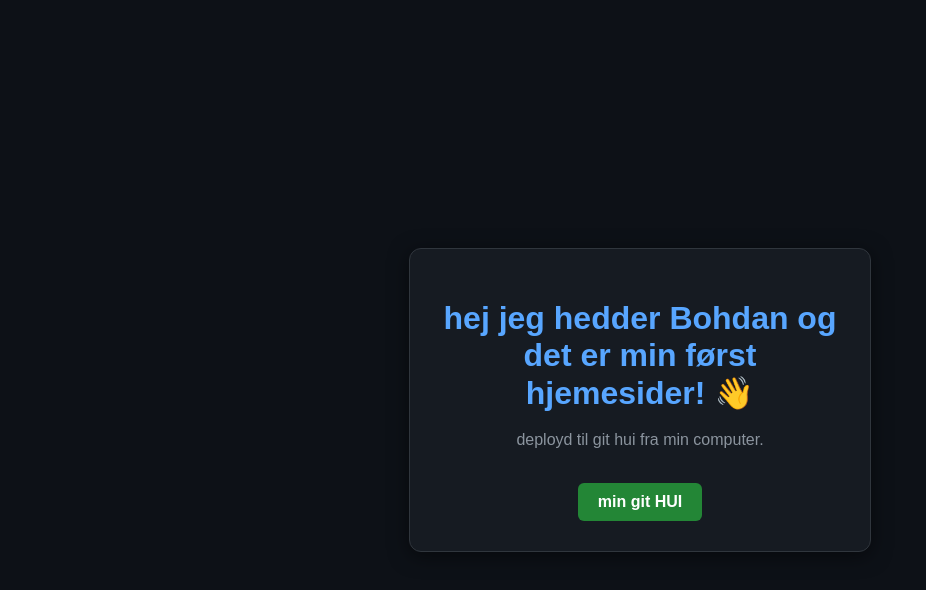
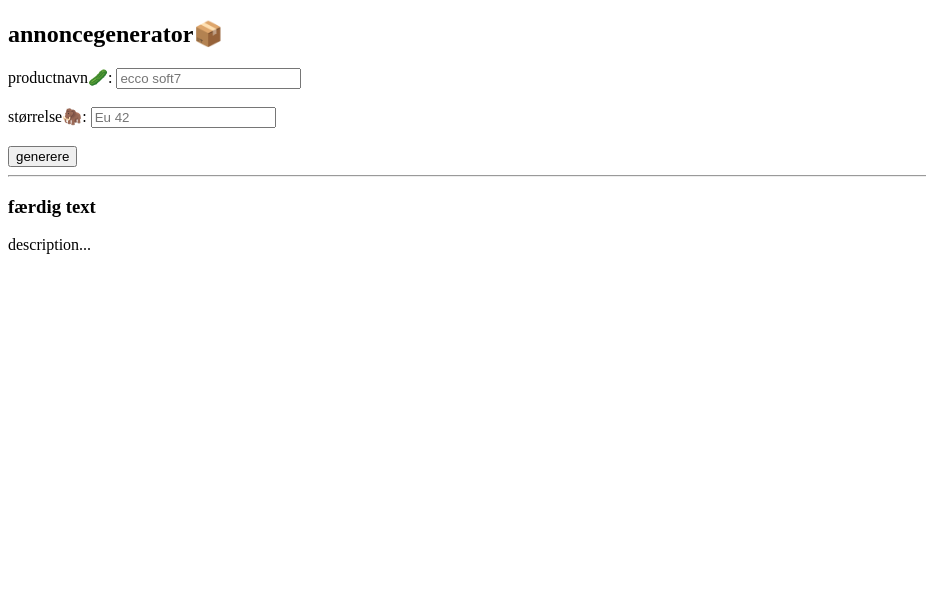
Before and after one commit to suhach02/William-Music, a plain HTML site: page index.html in a window 1280 px wide. Shown: the whole page, without its empty margins (0-926 px from the left). Drawn offline with Linux system fonts and the light colour scheme.

Commit message:
rename site.html to index.html for main page

```diff
--- a/index.html
+++ b/index.html
@@ -1,49 +1,30 @@
 <!DOCTYPE html>
-<html lang="uk">
+<html lang="dk">
 <head>
-    <meta charset="UTF-8">
-    <meta name="viewport" content="width=device-width, initial-scale=1.0">
-    <title>min CV</title>
-    <style>
-        body {
-            font-family: Arial, sans-serif;
-            background-color: #0d1117;
-            color: #c9d1d9;
-            display: flex;
-            justify-content: center;
-            align-items: center;
-            height: 100vh;
-            margin: 0;
-        }
-        .card {
-            background-color: #161b22;
-            padding: 30px;
-            border-radius: 12px;
-            box-shadow: 0 4px 20px rgba(0,0,0,0.5);
-            text-align: center;
-            max-width: 400px;
-            border: 1px solid #30363d;
-        }
-        h1 { color: #58a6ff; margin-bottom: 10px; }
-        p { color: #8b949e; line-height: 1.5; }
-        .btn {
-            display: inline-block;
-            margin-top: 15px;
-            padding: 10px 20px;
-            background-color: #238636;
-            color: white;
-            text-decoration: none;
-            border-radius: 6px;
-            font-weight: bold;
-        }
-        .btn:hover { background-color: #2ea043; }
-    </style>
+     <meta charset="UTF-8">
+     <title>annoncegenerator</title>
 </head>
 <body>
-    <div class="card">
-        <h1>hej jeg hedder Bohdan og det er min først hjemesider! 👋</h1>
-        <p>deployd til git hui fra min computer.</p>
-        <a href="https://github.com" class="btn">min git HUI</a>
-    </div>
+
+	<h2>annoncegenerator📦</h2>
+
+	<!-- navn title -->
+	<label>productnavn🥒:</label>
+	<input type="text" id="productTitle" placeholder="ecco soft7">
+	<br><br>
+
+	<!-- størrelse title -->
+	<label>størrelse🦣:</label>
+	<input type="text" id="productSize" placeholder="Eu 42">
+	<br><br>
+
+	<!-- knap -->
+	<button>generere</button>
+
+	<hr>
+
+	<!-- resultat plads -->
+	<h3>færdig text</h3>
+	<p id="output">description...</p>
 </body>
 </html>
```
